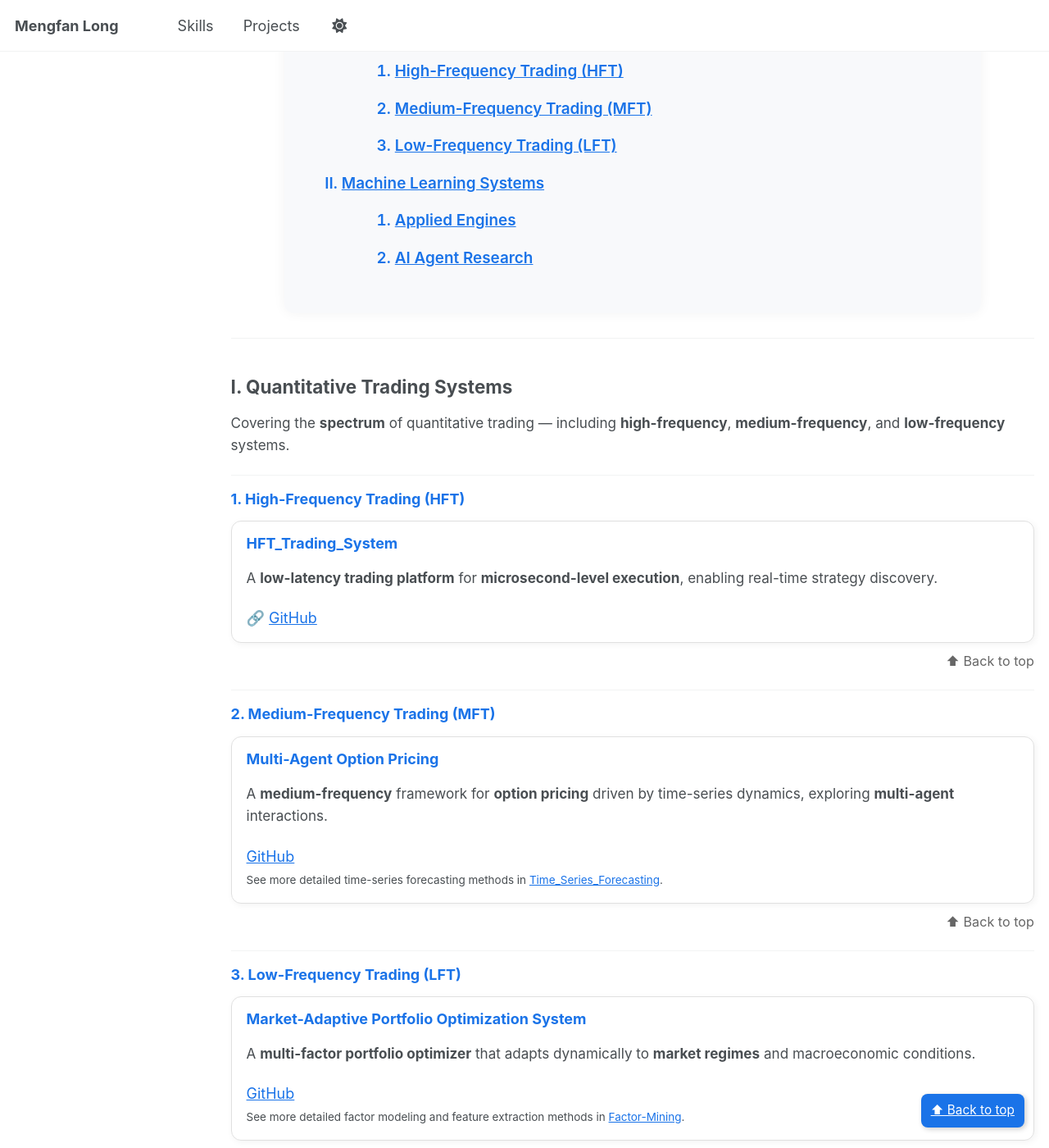
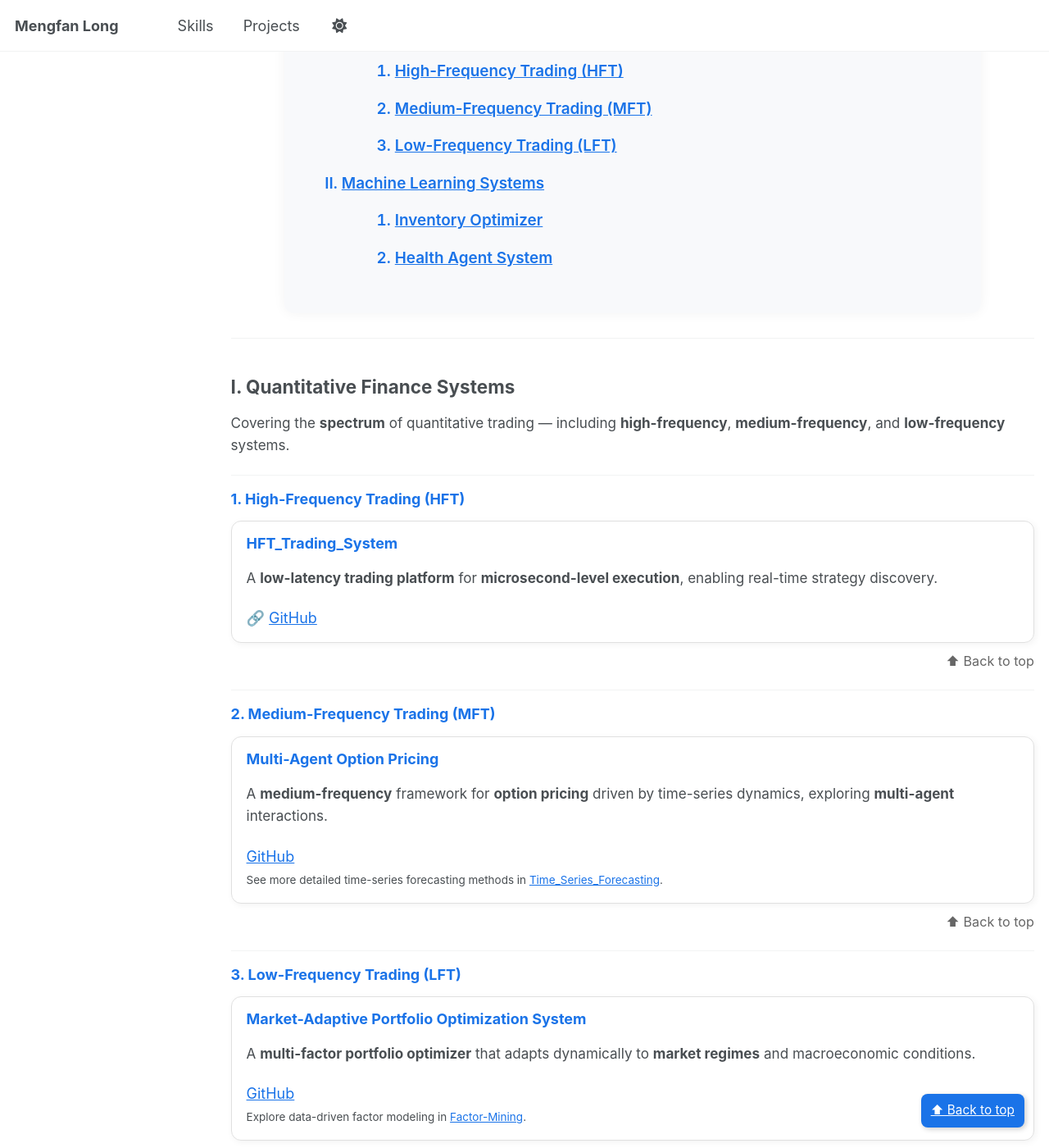
Before and after one commit to kevinlmf/kevinlmf.github.io, a Jekyll site: the page built from _pages/projects.md, in a window 1280 px wide and 1400 px high, scrolled down 382 px. Shown: the whole window at 82% size. Built offline with Jekyll 4.4.1, drawn with Linux system fonts in a browser that asks for light colours; a script that is not in the unit is left out; some of the changed text lies outside the part shown.

Commit message:
Update projects.md

```diff
--- a/_pages/projects.md
+++ b/_pages/projects.md
@@ -26,15 +26,17 @@ A curated portfolio of research and engineering systems across **Quantitative Fi
     <li>
       <a href="#ml">Machine Learning Systems</a>
       <ol style="list-style-type: decimal; margin-top:10px; margin-left:25px;">
-        <li><a href="#applied-ai">Applied Engines</a></li>
-        <li><a href="#agent">AI Agent Research</a></li>
+        <li><a href="#inventory">Inventory Optimizer</a></li>
+        <li><a href="#health">Health Agent System</a></li>
       </ol>
     </li>
+
   </ol>
 </div>
 
 ---
-## <a id="quant"></a> I. Quantitative Trading Systems
+
+## <a id="quant"></a> I. Quantitative Finance Systems
 
 Covering the **spectrum** of quantitative trading — including **high-frequency**, **medium-frequency**, and **low-frequency** systems.
 
@@ -68,7 +70,6 @@ Covering the **spectrum** of quantitative trading — including **high-frequency
   </small>
 </div>
 
-
 <p class="back-top"><a href="#top">⬆ Back to top</a></p>
 
 ---
@@ -82,75 +83,45 @@ Covering the **spectrum** of quantitative trading — including **high-frequency
   </p>
   <a href="https://github.com/kevinlmf/Portfolio_Optimization_system" target="_blank">GitHub</a><br>
   <small>
-    See more detailed factor modeling and feature extraction methods in
+    Explore data-driven factor modeling in
     <a href="https://github.com/kevinlmf/Factor-Mining" target="_blank">Factor-Mining</a>.
   </small>
 </div>
 
 <p class="back-top"><a href="#top">⬆ Back to top</a></p>
 
+---
 
+## <a id="ml"></a> II. Machine Learning Systems
+
+Building systems that merge **machine learning**, **optimization**, and **control**, designed to operate under real-world uncertainty.
 
 ---
 
-
-## <a id="ml"></a> II. Machine Learning Systems
-
-### <a id="applied-ai"></a> 1. Applied Engines
-
-Integrating **machine learning** with **optimization theory** to build systems that **predict** and **adapt** under real-world uncertainty.
+### <a id="inventory"></a> 1. Inventory Optimizer
 
 <div class="proj-card">
   <h3>JAX Inventory Optimizer</h3>
   <p>
-    A <b>JAX-based reinforcement learning optimizer</b> for <b>stochastic inventory control</b>.
+    A <b>JAX-based reinforcement learning optimizer</b> for <b>stochastic inventory control</b>, integrating differentiable simulation with model-based planning.
   </p>
-  🔗 <a href="https://github.com/kevinlmf/JAX_Inventory_Optimizer" target="_blank">GitHub</a>
+  🔗 <a href="https://github.com/kevinlmf/Inventory_Optimizer_System" target="_blank">GitHub</a>
 </div>
 
+---
+
+### <a id="health"></a> 2. Health Agent System
+
 <div class="proj-card">
-  <h3>Sports Injury Risk</h3>
+  <h3>Health Agent System</h3>
   <p>
-    A <b>multi-modal deep learning framework</b> for <b>athlete injury risk prediction</b> and <b>performance analytics</b>.
+    A <b>self-learning health agent</b> that automatically discovers <b>personalized reward functions</b> and adapts through reinforcement learning and cognitive modeling.
   </p>
-  🔗 <a href="https://github.com/kevinlmf/Sports_Injury_Prediction" target="_blank">GitHub</a>
+  🔗 <a href="https://github.com/kevinlmf/Health_Agent_System" target="_blank">GitHub</a>
 </div>
 
 <p class="back-top"><a href="#top">⬆ Back to top</a></p>
 
----
-
-### <a id="agent"></a> 2. AI Agent Research
-
-Integrating **perception**, **memory**, and **reasoning** — exploring how agents can **understand**, **adapt**, and **evolve**.
-
-<div class="proj-card">
-  <h3>Agent Cognitive Core</h3>
-  <p>
-    A <b>cognitive core architecture</b> that integrates <b>perception</b> and <b>memory</b> — forming the foundation for <b>higher-level reasoning</b>.
-  </p>
-  🔗 <a href="https://github.com/kevinlmf/Agent_CognitiveCore" target="_blank">GitHub</a>
-</div>
-
-<div class="proj-row">
-  <div class="proj-card">
-    <h3>Multi-Agent LLM System</h3>
-    <p>
-      A <b>LangGraph-based cognitive loop</b> centered on <b>multi-agent reasoning</b> and <b>iterative refinement</b>.
-    </p>
-    🔗 <a href="https://github.com/kevinlmf/Multi-Agent-LLM-System" target="_blank">GitHub</a>
-  </div>
-
-  <div class="proj-card">
-    <h3>Agent Psychology Assistant</h3>
-    <p>
-      A <b>self-reflective mental-health agent</b> that <b>refines</b> its reasoning through <b>reinforcement learning</b>.
-    </p>
-    🔗 <a href="https://github.com/kevinlmf/Agent_psychology_assistant" target="_blank">GitHub</a>
-  </div>
-</div>
-
-<p class="back-top"><a href="#top">⬆ Back to top</a></p>
 
 ---
 
```
Also changed, not shown: other parts of _pages/projects.md (+0 -5 lines).
